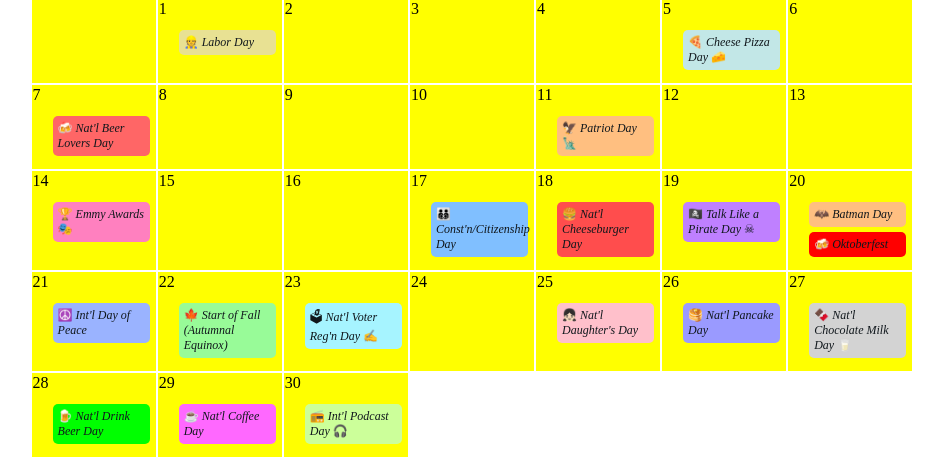
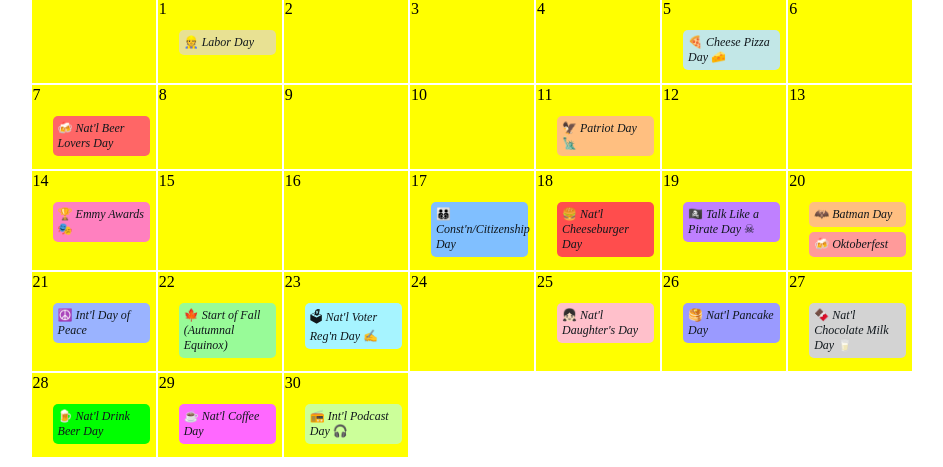
Before and after one commit to bbauska/2025-09-sep, a plain HTML site: page index.html in a window 1280 px wide. Shown: the part 337-804 px from the top of the page, without its empty margins (168-1111 px from the left). Drawn offline with nearby package versions, Linux system fonts and the light colour scheme.

Commit message:
Update styles.css

```diff
--- a/css/styles.css
+++ b/css/styles.css
@@ -96,7 +96,7 @@
     background-color:#ffbf81;  /* very light orange */
 }
 .oktoberfest {
-    background-color:#ff0000;  /* bright red */
+    background-color:#ff9a9a;  /* pale red [pink tone] */
 }
 .intl-dayofpeace {
     background-color:#9ab3ff;  /* pale blue */
```
